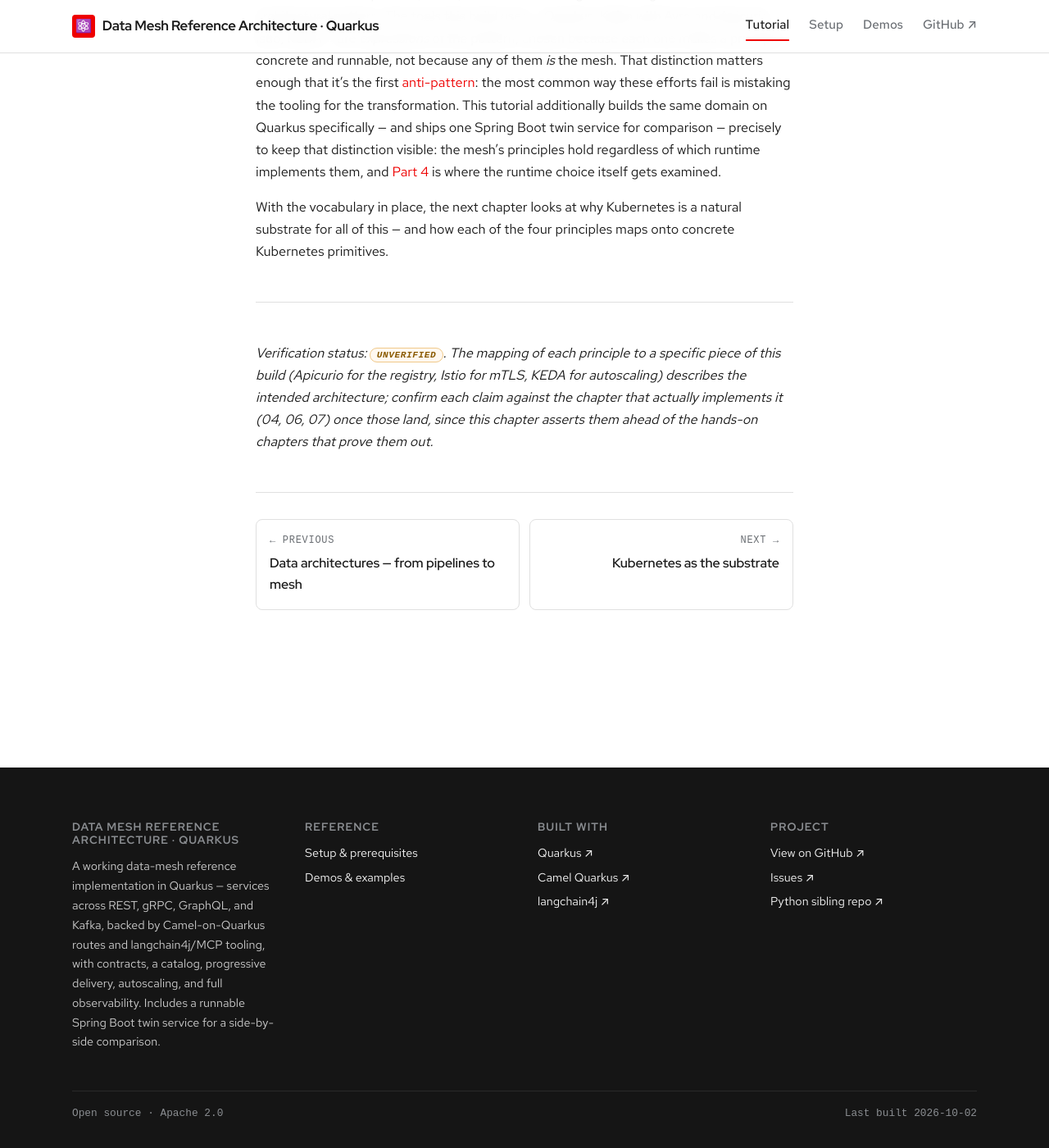
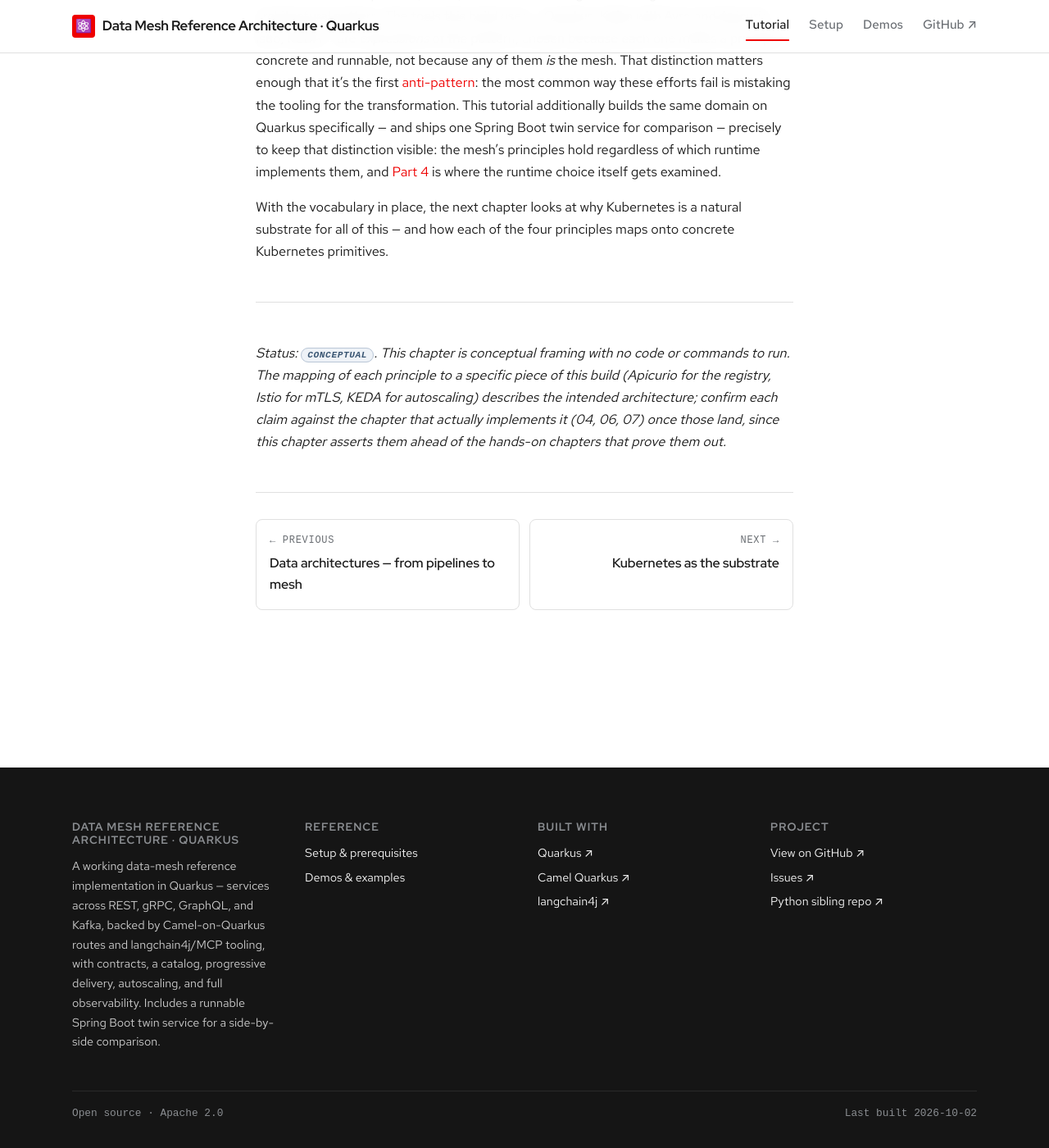
Before and after one commit to patterncatalyst/datamesh-reference-arch-quarkus, a Jekyll site: the page built from _docs/01-concepts.md, in a window 1280 px wide and 1400 px high, scrolled down 5941 px. Shown: the whole window at 82% size. Built offline with Jekyll 4.4.1, drawn with Linux system fonts in a browser that asks for light colours; some web fonts are replaced.

Commit message:
docs(site): mark the three framing chapters conceptual, not unverified (#27)
Add a status--conceptual badge and relabel the chapters that have no
code or demo to run (01-concepts, 01-data-architectures,
18-agentic-recommendations). No chapter now reads unverified: 19
verified, 3 conceptual.

```diff
--- a/_docs/01-concepts.md
+++ b/_docs/01-concepts.md
@@ -191,7 +191,8 @@
 
 ---
 
-*Verification status: <span class="status status--unverified">unverified</span>. The
+*Status: <span class="status status--conceptual">conceptual</span>. This chapter is
+conceptual framing with no code or commands to run. The
 mapping of each principle to a specific piece of this build (Apicurio for the registry,
 Istio for mTLS, KEDA for autoscaling) describes the intended architecture; confirm each
 claim against the chapter that actually implements it (04, 06, 07) once those land, since
--- a/assets/css/site.css
+++ b/assets/css/site.css
@@ -805,6 +805,7 @@
 }
 .status--unverified { background: #fff8ef; border-color: #f0c98a; color: #8a5a00; }
 .status--verified   { background: #f1f8f2; border-color: #9cc79f; color: #2e7d32; }
+.status--conceptual { background: #eef2f7; border-color: #b9c6d6; color: #3a5673; }
 
 /* ── multi-language code tabs (codetabs.js) ───────────────────────────── */
 .codetabs-wrap{ margin:var(--space-5) 0; border:1px solid var(--border-strong);
```
Also changed, not shown: _docs/01-data-architectures.md (+1 -1 lines), _docs/18-agentic-recommendations.md (+1 -1 lines).
